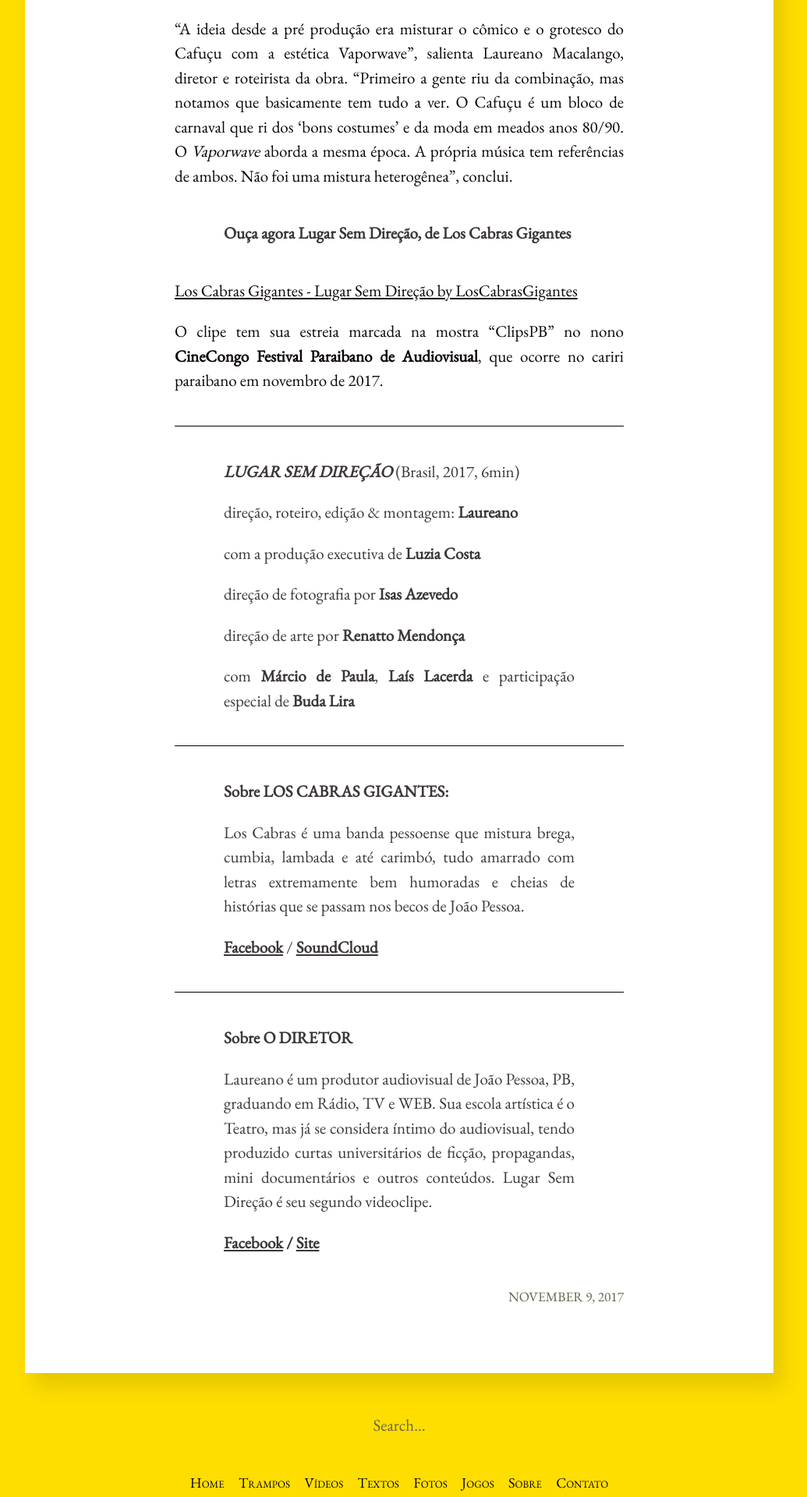
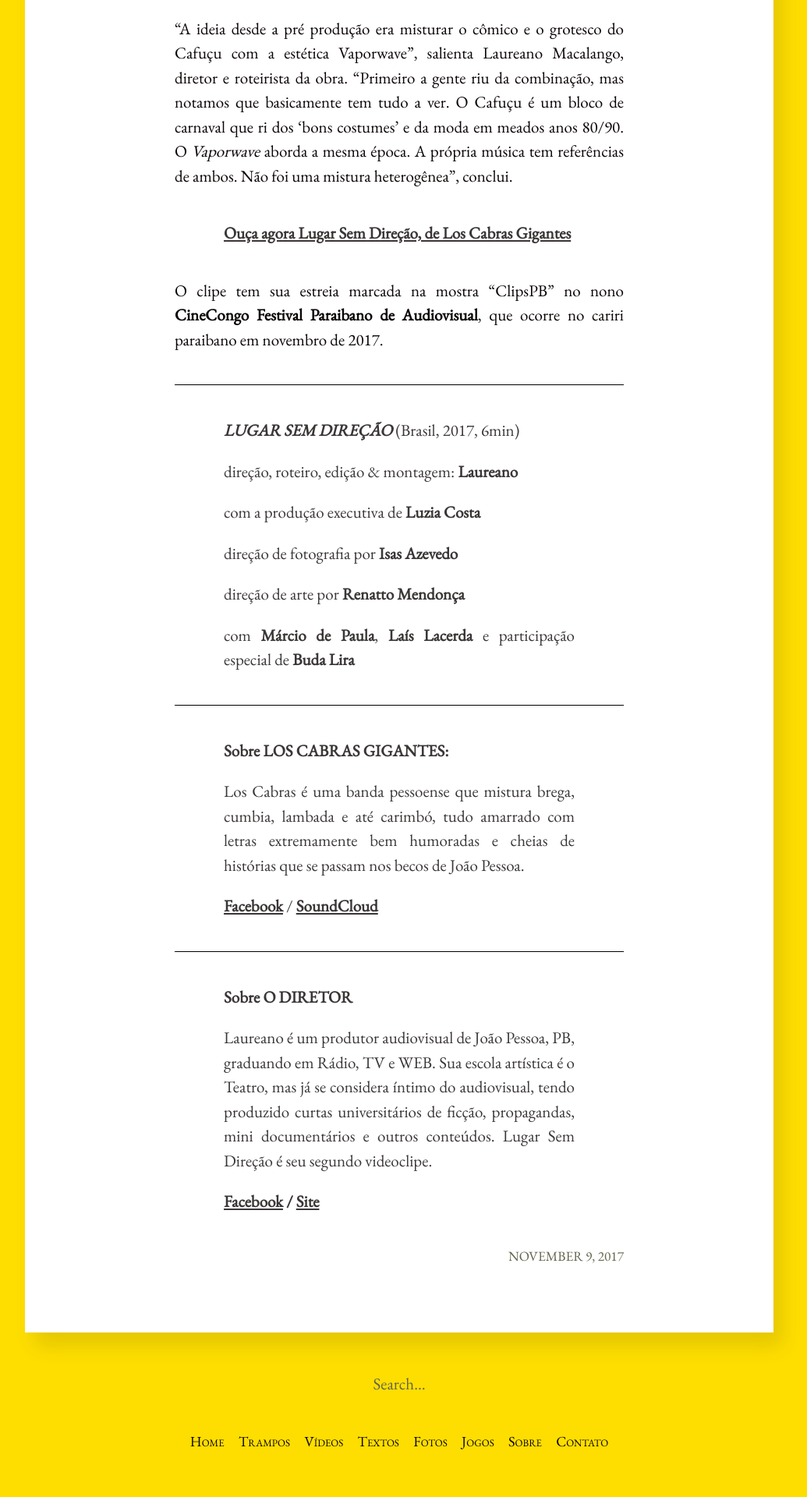
Before and after one commit to tropicaos/laueu, a Jekyll site: the page built from _posts/2020-07-04-lugar-sem-direção-préis-rilize-📰.md, in a window 1280 px wide. Shown: the part 1854-3774 px from the top of the page at 78% size, without its empty margins (128-1163 px from the left). Built offline with Jekyll 4.4.1, drawn with Linux system fonts in a browser that asks for light colours; after the commit the page ends 3722 px from its top, so only the background shows below that.

Commit message:
Update Blog “2020-07-04-lugar-sem-direção-préis-rilize-📰”

```diff
--- a/_posts/2020-07-04-lugar-sem-direção-préis-rilize-📰.md
+++ b/_posts/2020-07-04-lugar-sem-direção-préis-rilize-📰.md
@@ -6,8 +6,6 @@ categories:
 tags: videoclipe, press release
 date: 2017-11-09T17:10:56.910Z
 ---
-
-
 ![](/images/uploads/1_s-chijhrh4io088o9kycjg.jpeg)
 
 Um bregão no toca discos, toneladas de aberração cromática lisérgica e um chamego no Centro Histórico. Pronto, tá montada a atmosfera de ***Lugar Sem Direção***, o primeiro clipe da já consagrada banda pessoense [Los Cabras Gigantes](https://soundcloud.com/loscabrasgigantes).
@@ -22,13 +20,9 @@ Isso não quer dizer que o clipe deixe de brilhar. Pelo contrário, Lugar Sem Di
 
 “A ideia desde a pré produção era misturar o cômico e o grotesco do Cafuçu com a estética Vaporwave”, salienta Laureano Macalango, diretor e roteirista da obra. “Primeiro a gente riu da combinação, mas notamos que basicamente tem tudo a ver. O Cafuçu é um bloco de carnaval que ri dos ‘bons costumes’ e da moda em meados anos 80/90. O *Vaporwave* aborda a mesma época. A própria música tem referências de ambos. Não foi uma mistura heterogênea”, conclui.
 
-> **Ouça agora Lugar Sem Direção, de Los Cabras Gigantes**
+> **[Ouça agora Lugar Sem Direção, de Los Cabras Gigantes](https://soundcloud.com/loscabrasgigantes/02-los-cabras-gigantes-lugar)**
 
-[Los Cabras Gigantes - Lugar Sem Direção by LosCabrasGigantes](https://cdn.embedly.com/widgets/media.html?src=https%3A%2F%2Fw.soundcloud.com%2Fplayer%2F%3Furl%3Dhttp%253A%252F%252Fapi.soundcloud.com%252Ftracks%252F113860852%26show_artwork%3Dtrue&url=https%3A%2F%2Fsoundcloud.com%2Floscabrasgigantes%2F02-los-cabras-gigantes-lugar&image=http%3A%2F%2Fi1.sndcdn.com%2Fartworks-000066368226-xv8mti-t500x500.jpg&key=a19fcc184b9711e1b4764040d3dc5c07&type=text%2Fhtml&schema=soundcloud)
-
-O clipe tem sua estreia marcada na mostra “ClipsPB” no nono **CineCongo Festival Paraibano de Audiovisual**, que ocorre no cariri paraibano em novembro de 2017.
-
-
+[](https://soundcloud.com/loscabrasgigantes/02-los-cabras-gigantes-lugar)O clipe tem sua estreia marcada na mostra “ClipsPB” no nono **CineCongo Festival Paraibano de Audiovisual**, que ocorre no cariri paraibano em novembro de 2017.
 
 - - -
 
```
